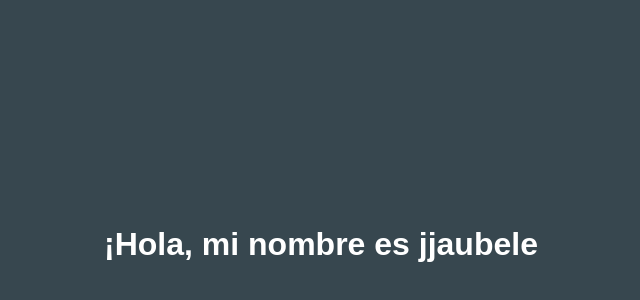
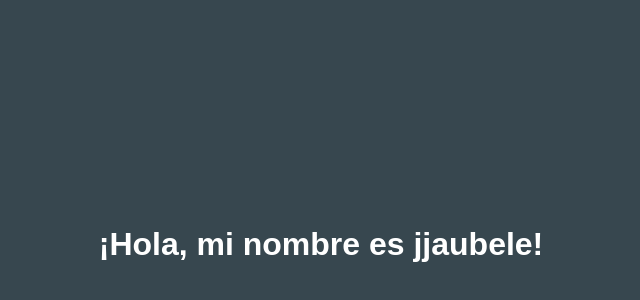
Before and after one commit to jjaubele/jjaubele.github.io, a plain HTML site: page index.html in a window 1280 px wide. Shown: the part 156-456 px from the top of the page, without its empty margins (319-959 px from the left). Drawn offline with Linux system fonts and the light colour scheme.

Commit message:
se agrega exclamacion

```diff
--- a/index.html
+++ b/index.html
@@ -21,6 +21,6 @@
     }
   </style>
   <body>
-    <h1>¡Hola, mi nombre es jjaubele</h1>
+    <h1>¡Hola, mi nombre es jjaubele!</h1>
   </body>
 </html>
```
